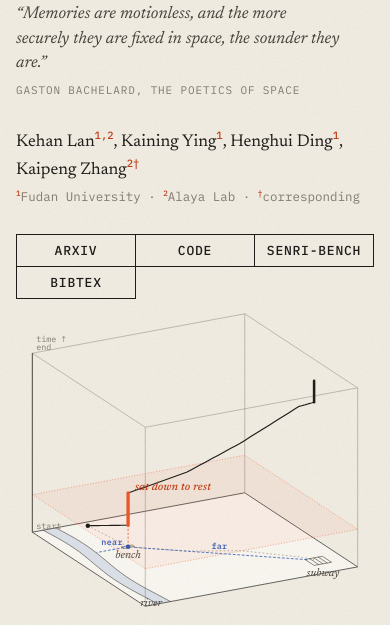
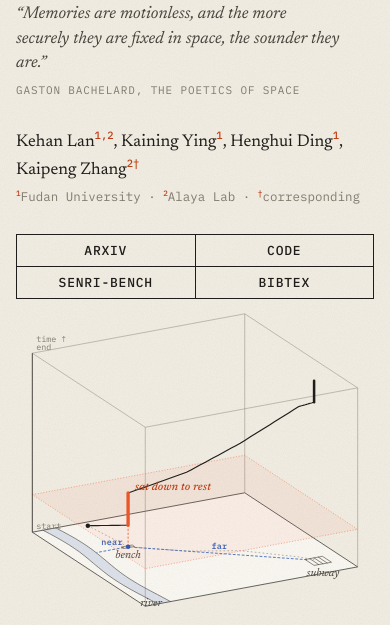
Before and after one commit to senri-video/senri-video.github.io, a plain HTML site: page index.html in a window 390 px wide. Shown: the part 200-825 px from the top of the page. Drawn offline with Linux system fonts and the light colour scheme.

Commit message:
Use 2x2 link grid on mobile

```diff
--- a/static/css/style.css
+++ b/static/css/style.css
@@ -66,7 +66,7 @@ button:focus-visible, a:focus-visible, summary:focus-visible, [tabindex]:focus-v
 .reels a:hover { color: var(--event-deep); }
 @media (max-width: 900px) { .reels { display: none; } }
 @media (max-width: 600px) {
-  .links { display: grid; grid-template-columns: repeat(3, 1fr); width: 100%; border-width: 1.5px 0 0 1.5px; }
+  .links { display: grid; grid-template-columns: repeat(2, 1fr); width: 100%; border-width: 1.5px 0 0 1.5px; }
   .links a { text-align: center; white-space: nowrap; padding: 9px 4px; border-right: 1.5px solid var(--ink); border-bottom: 1.5px solid var(--ink); }
   .links a:last-child { border-right: 1.5px solid var(--ink); }
 }
```
